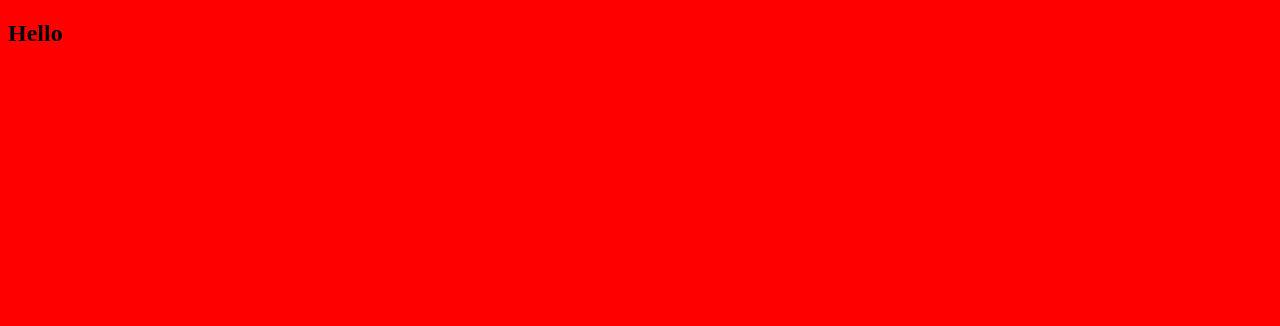
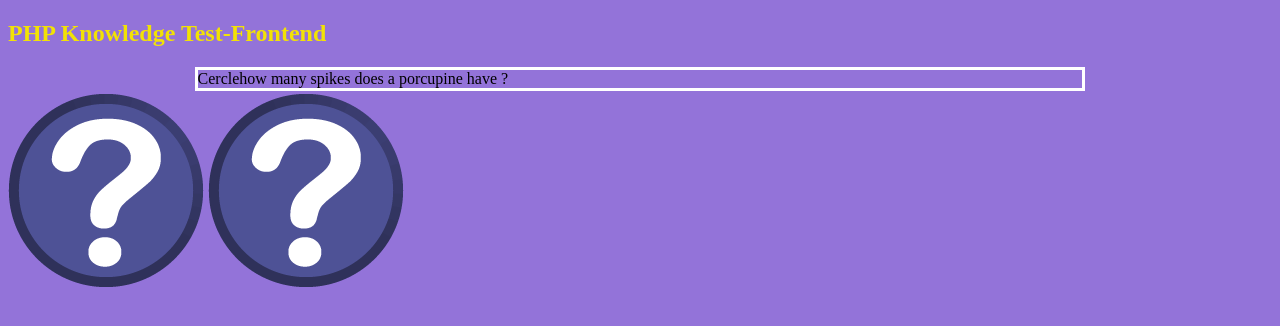
Before and after one commit to ErrayAbdellah/PHP_Knowledge_Test, a PHP site: page / in a window 1280 px wide. Before the commit the part shown is almost empty. Shown: the top 326 px of the page. Run offline with PHP 8.4, Linux system fonts and the light colour scheme.

Commit message:
index file is added and change picture

```diff
--- a/assets/styles/style.css
+++ b/assets/styles/style.css
@@ -1,3 +1,20 @@
 body {
-  background-color: red;
+  background-color: #9373D9;
+}
+
+#title {
+  color: #F2E205;
+}
+
+#card {
+  border: 3px #FFF solid;
+  width: 70%;
+  height: 100%;
+  display: flex;
+  margin-left: auto;
+  margin-right: auto;
+}
+#card div {
+  display: flex;
+  align-items: center;
 }/*# sourceMappingURL=style.css.map */
--- a/assets/styles/style.scss
+++ b/assets/styles/style.scss
@@ -1,5 +1,21 @@
-$body-color:red;
+$bady-color :#9373D9;
 
 body{
-    background-color: $body-color;
+    background-color: $bady-color;
 }
+
+#title{
+    color: #F2E205;
+}
+#card{
+    border: 3px #FFF solid;
+    width: 70%;
+    height: 100%;
+    display: flex;
+    margin-left: auto;
+    margin-right: auto;
+    div{
+        display: flex;
+        align-items: center;
+    }
+}
--- a/index.html
+++ b/index.html
@@ -4,19 +4,23 @@
     <meta charset="UTF-8">
     <meta http-equiv="X-UA-Compatible" content="IE=edge">
     <meta name="viewport" content="width=device-width, initial-scale=1.0">
-    <title>Document</title>
-    <link rel="stylesheet" href="style.css">
+    <title>PHP_Knowledge_Test-Frontend</title>
+    <link rel="stylesheet" href="assets/styles/style.css">
 </head>
 <body>
     <!-- title -->
-    <h2>Hello</h2>
+    <h2 id="title">PHP Knowledge Test-Frontend</h2>
     <!-- Question -->
-    <div>
-
+    <div id="card">
+        <div >
+            <div>Cercle</div>
+            <span>how many spikes does a porcupine have ?</span>
+        </div>
     </div>
     <!-- images -->
     <div>
-
+        <img src="images/circleQuistion.png" alt="">
+        <img src="images/circleQuistion.png" alt="">
     </div>
     <!-- Responses -->
     <div>
```
Also changed, not shown: images/5ae70f5b97021_thumb900.webp (deleted), images/circleQuistion.png (added), images/imageHome.jpg (added), 1 other file.
